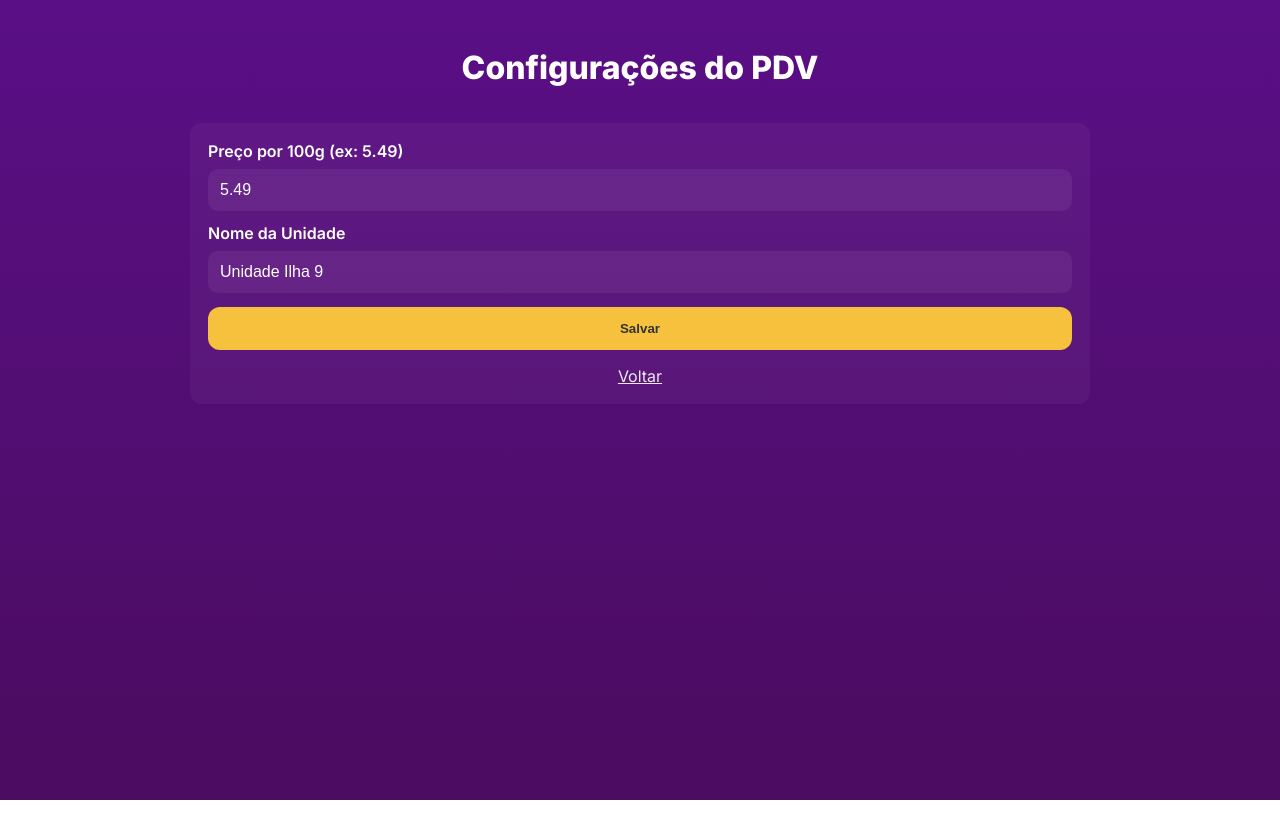
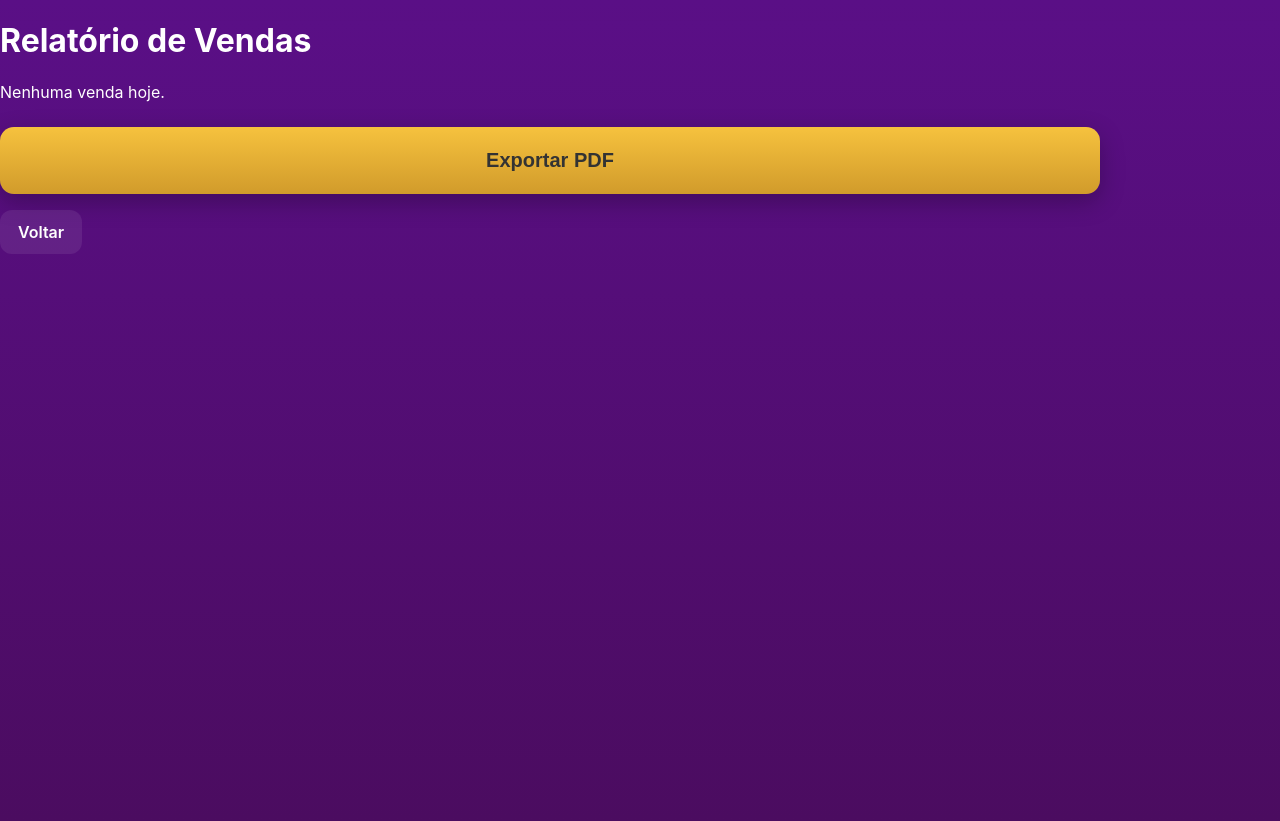
Before and after one commit to blackwolfoficiall-glitch/rochasacaiteria-pdv, a plain HTML site: page config.html in a window 1280 px wide. Before the commit the page ends 800 px from the top, so only its background shows below. Drawn offline with Linux system fonts and the light colour scheme.

Commit message:
Update config.html

```diff
--- a/config.html
+++ b/config.html
@@ -1,61 +1,30 @@
-<!doctype html>
-<html lang="pt-BR">
+<!DOCTYPE html>
+<html lang="pt-br">
 <head>
-  <meta charset="utf-8" />
-  <meta name="viewport" content="width=device-width, initial-scale=1" />
-  <title>Configurações do PDV</title>
-  <link href="https://fonts.googleapis.com/css2?family=Inter:wght@300;400;600;800&display=swap" rel="stylesheet">
-  <link rel="stylesheet" href="style.css">
-  <style>
-    /* ajustes locais para a página de configurações */
-    .app{padding:40px 16px}
-    .form {max-width:900px;width:100%;margin:16px auto;background:rgba(255,255,255,0.04);padding:18px;border-radius:12px}
-    label{display:block;margin-bottom:8px;font-weight:600}
-    input[type="text"]{width:100%;padding:12px;border-radius:10px;border:0;background:rgba(255,255,255,0.06);color:var(--white);font-size:16px}
-    .btn-save{display:block;margin-top:14px;padding:14px;border-radius:12px;border:0;background:var(--accent);color:#333;font-weight:700;width:100%}
-    .back{display:block;text-align:center;margin-top:16px;color:var(--white);opacity:0.9}
-  </style>
+    <meta charset="UTF-8">
+    <meta name="viewport" content="width=device-width, initial-scale=1.0">
+    <title>Relatório de Vendas</title>
+    <link rel="stylesheet" href="style.css">
 </head>
+
 <body>
-  <main class="app">
-    <h1 style="text-align:center;margin:8px 0 20px">Configurações do PDV</h1>
+    <main class="relatorio-container">
 
-    <div class="form">
-      <label for="precoInput">Preço por 100g (ex: 5.49)</label>
-      <input id="precoInput" type="text" inputmode="decimal" />
+        <h1>Relatório de Vendas</h1>
 
-      <label for="unidadeInput" style="margin-top:12px">Nome da Unidade</label>
-      <input id="unidadeInput" type="text"/>
+        <div id="listaRelatorio" class="lista-relatorio">
+            Nenhuma venda hoje.
+        </div>
 
-      <button id="btnSave" class="btn-save">Salvar</button>
+        <!-- BOTÃO EXPORTAR PDF (AGORA NO LUGAR CERTO) -->
+        <button id="btnExportPdf" class="btn-cobrar" style="margin-top:25px;">
+            Exportar PDF
+        </button>
 
-      <a href="index.html" class="back">Voltar</a>
-    </div>
-  </main>
+        <a href="index.html" class="menu-btn" style="margin-top:25px;">Voltar</a>
 
-  <script>
-    // carrega valores atuais
-    const precoEl = document.getElementById('precoInput');
-    const uniEl = document.getElementById('unidadeInput');
-    const currentPreco = localStorage.getItem('preco') || '5.49';
-    const currentUni = localStorage.getItem('unidade') || 'Unidade Ilha 9';
-    precoEl.value = currentPreco;
-    uniEl.value = currentUni;
+    </main>
 
-    document.getElementById('btnSave').addEventListener('click', () => {
-      // valida simples
-      let preco = parseFloat(precoEl.value.toString().replace(',', '.'));
-      if(isNaN(preco) || preco <= 0){
-        alert('Digite um preço válido (ex: 5.49).');
-        return;
-      }
-      let unidade = uniEl.value.trim() || 'Unidade Ilha 9';
-      localStorage.setItem('preco', preco.toFixed(2));
-      localStorage.setItem('unidade', unidade);
-      alert('Configurações salvas.');
-      // voltar para a tela principal
-      window.location.href = 'index.html';
-    });
-  </script>
+    <script src="relatorio.js" defer></script>
 </body>
 </html>
```
